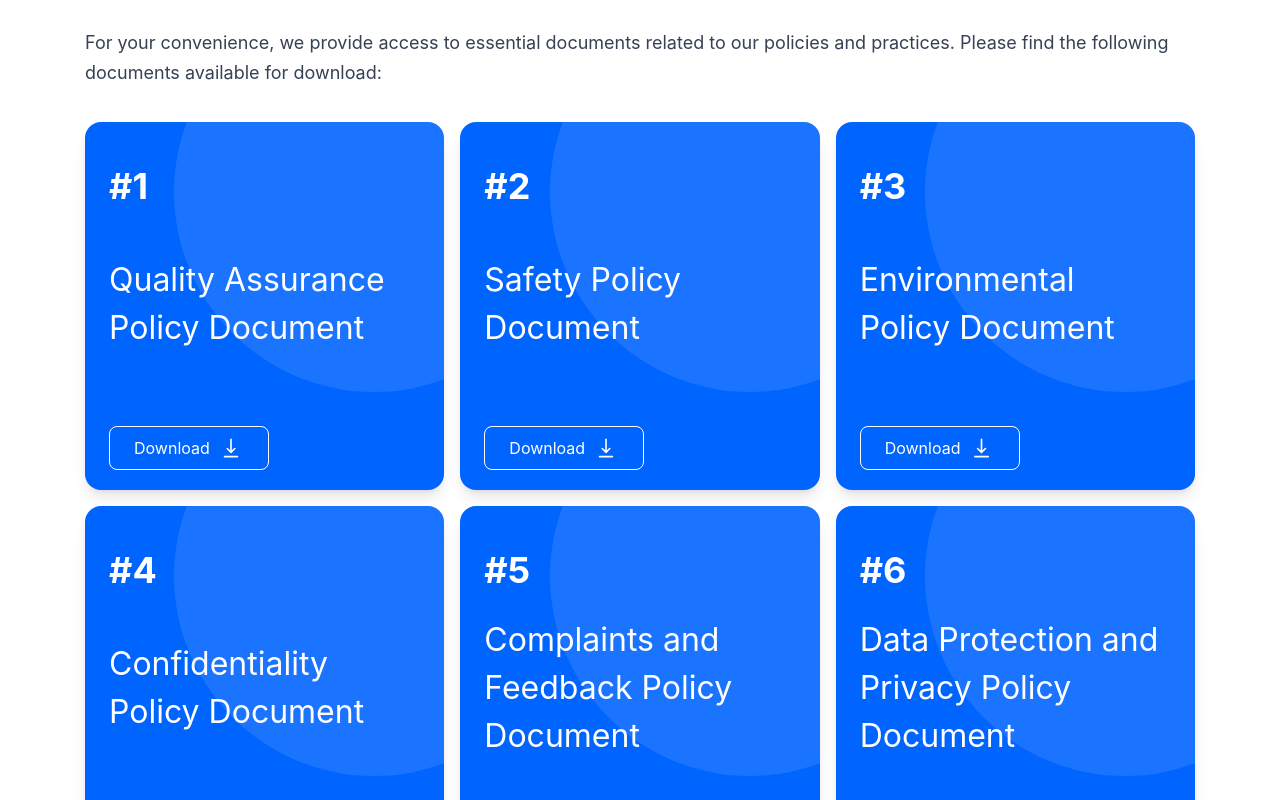
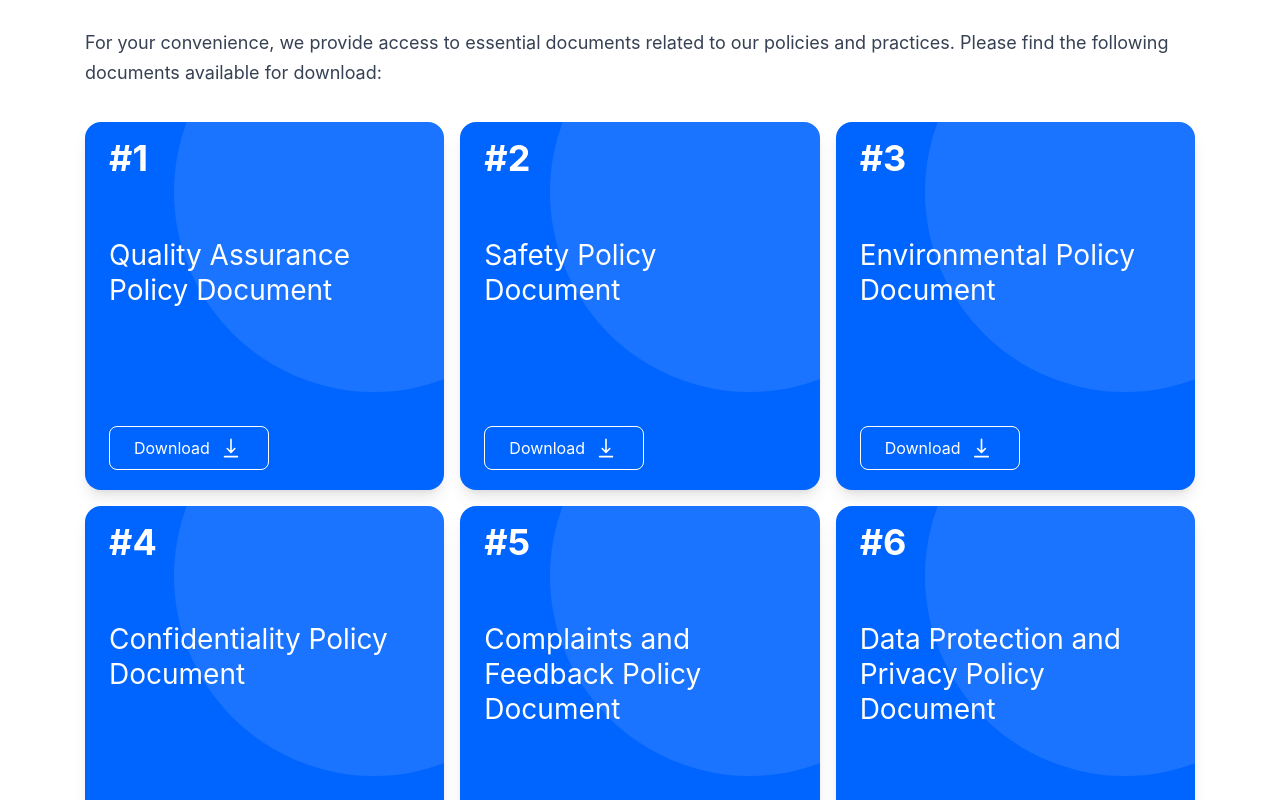
Before and after one commit to tharanga-madurapperuma/statewide-geotechnical_construction-site, a React (Vite) app: page /resources in a window 1280 px wide. Shown: the part 2740-3540 px from the top of the page. Built offline with nearby package versions, Linux system fonts and the light colour scheme.

Commit message:
updated card component

```diff
--- a/src/components/card-documentation/CardDocumentation.jsx
+++ b/src/components/card-documentation/CardDocumentation.jsx
@@ -5,20 +5,35 @@ const DocumentCard = ({ image, title, number }) => {
     <div className="relative w-full h-[300px] lg:h-[368px] sm:h-[400px] md:h-[500px] sm:pb-[20px] bg-blue-600 rounded-2xl flex flex-col items-left justify-between text-white px-6 py-4 shadow-lg overflow-hidden">
       {/* White Circular Shadow Effect */}
       <div className="absolute top-[-130px] right-[-130px] w-[400px] h-[400px] bg-white/10 rounded-full blur-1xl"></div>
+
       {/* Card Content */}
-      <div className="flex flex-col h-full justify-between">
+      <div className="flex flex-col h-full">
         {/* Row 1: Number */}
-        <div className="flex items-start mt-7">
+        <div
+          className="flex items-start"
+          style={{
+            minHeight: "40px", // Fixed height for number section
+          }}
+        >
           <span className="text-4xl font-bold">#{number}</span>
         </div>
+
         {/* Row 2: Title */}
-        <div className="flex items-start">
-          <h2 className="md:text-[32px] sm:text-[20px] text-[20px] text-left">
+        <div
+          className="flex items-start"
+          style={{
+            minHeight: "72px", // Fixed height for title section
+            display: "flex",
+            alignItems: "center",
+          }}
+        >
+          <h2 className="md:text-[28px] sm:text-[20px] text-[20px] text-left leading-tight mt-[60px]">
             {title}
           </h2>
         </div>
+
         {/* Row 3: Button */}
-        <div className="flex items-start">
+        <div className="flex items-start mt-auto">
           <button className="mt-6 flex items-center gap-2 border border-white px-6 py-2 w-[160px] rounded-lg hover:bg-[#004BFF] transition">
             Download
             <img
```
